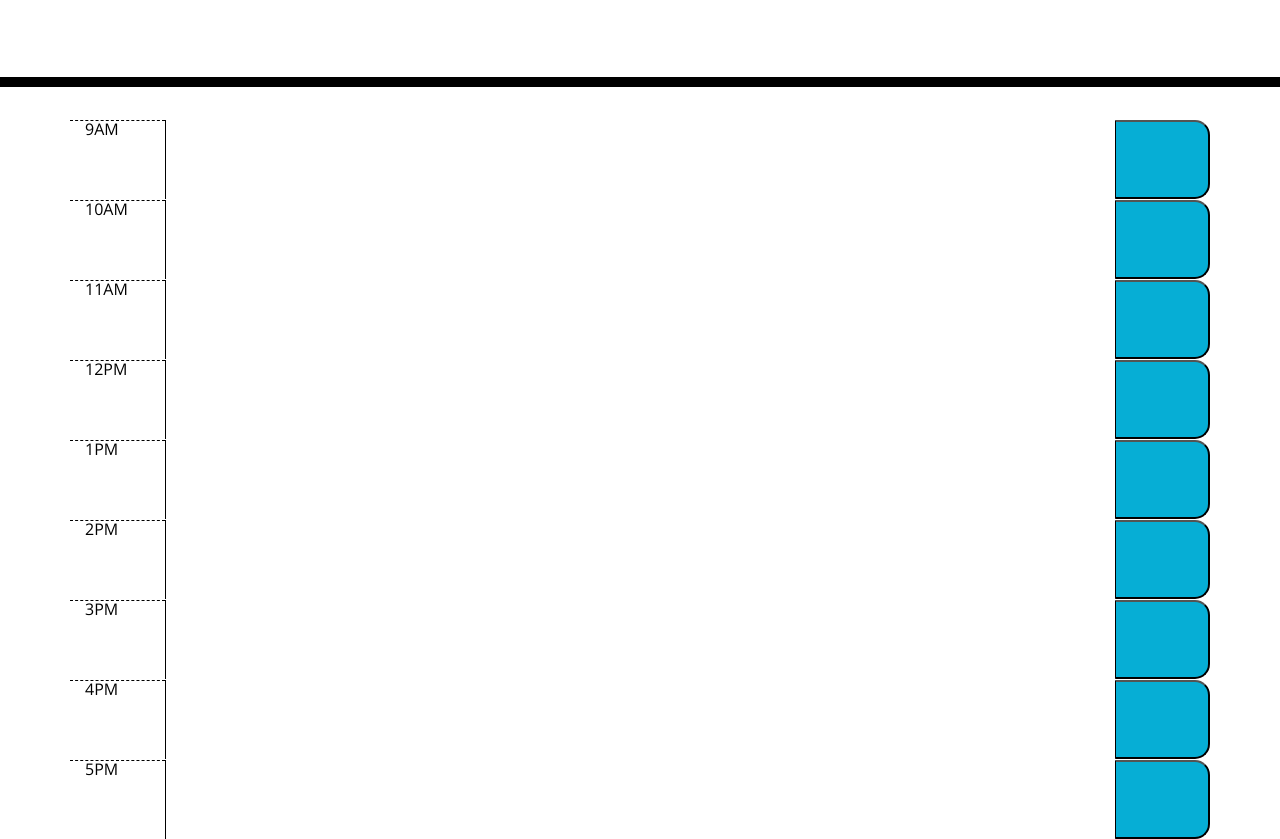
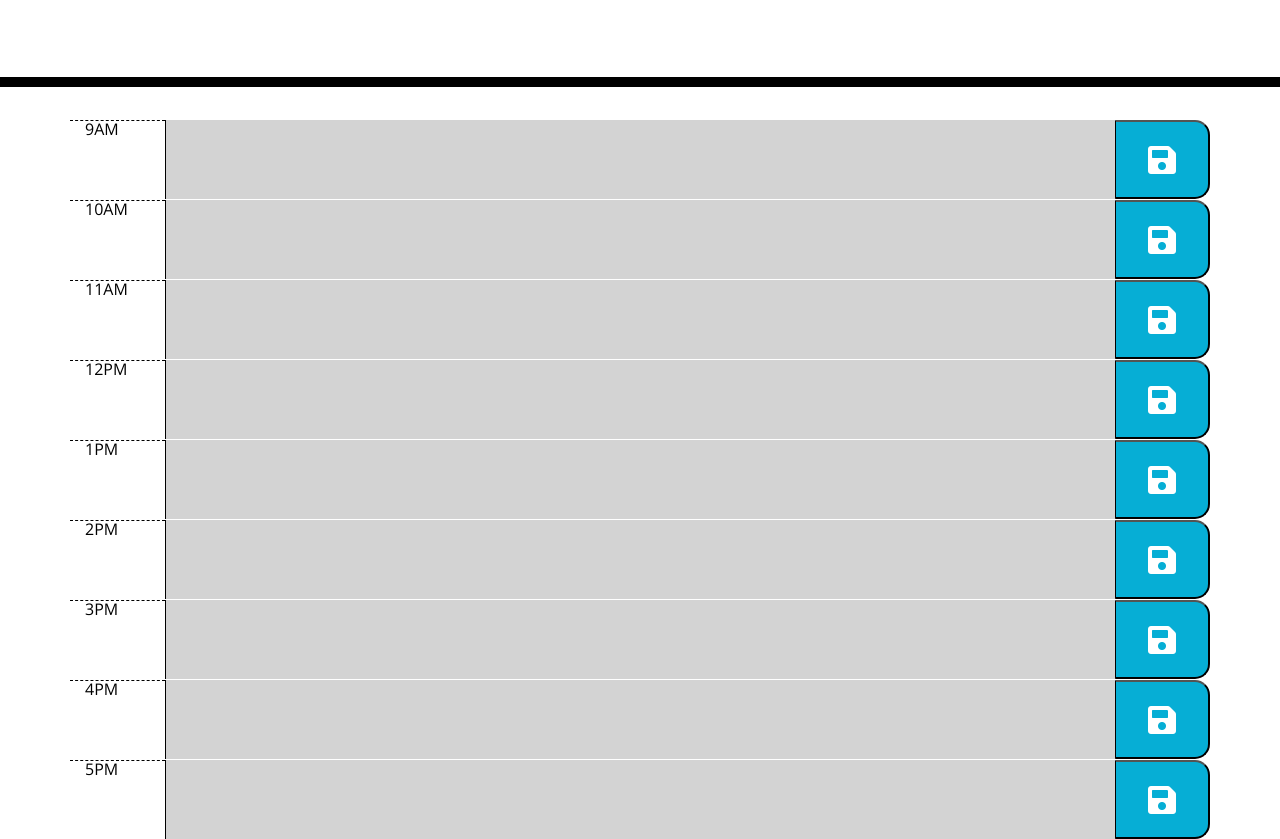
Before and after one commit to Md7113/Calender-workday, a plain HTML site: page index.html in a window 1280 px wide. Shown: the part 181-1020 px from the top of the page. Drawn offline with nearby package versions, Linux system fonts and the light colour scheme.

Commit message:
Added HTML and css styling

```diff
--- a/index.html
+++ b/index.html
@@ -4,10 +4,13 @@
     <meta charset="UTF-8" />
     <meta name="viewport" content="width=device-width, initial-scale=1.0" />
     <meta http-equiv="X-UA-Compatible" content="ie=edge" />
-    <link
+    <!-- <link
       rel="stylesheet"
       href="https://stackpath.bootstrapcdn.com/bootstrap/4.3.1/css/bootstrap.min.css"
-    />
+    /> -->
+
+    <link rel="stylesheet" href="https://cdn.jsdelivr.net/npm/bootstrap@4.6.2/dist/css/bootstrap.min.css"
+    integrity="sha384-xOolHFLEh07PJGoPkLv1IbcEPTNtaed2xpHsD9ESMhqIYd0nLMwNLD69Npy4HI+N" crossorigin="anonymous">
     <link
       rel="stylesheet"
       href="https://use.fontawesome.com/releases/v5.8.1/css/all.css"
@@ -28,52 +31,52 @@
       <p class="lead">A simple calendar app for scheduling your work day</p>
       <p id="currentDay" class="lead"></p>
     </header>
-    <div class="container w-100">
+    <div class="container colum">
       <!-- Timeblocks go here -->
       <div class="row">
         <div class="hour col-1" id="9">9AM</div>
-        <textarea class="col-10"></textarea>
-        <button class="saveBtn col-1"></button>
+        <textarea class="col-10 past"></textarea>
+        <button class="saveBtn col-1"><i class="fas fa-save fa-2x"></i></button>
       </div>
       <div class="row">
         <div class="hour col-1" id="10">10AM</div>
-        <textarea class="col-10"></textarea>
-        <button class="saveBtn col-1"></button>
+        <textarea class="col-10 past"></textarea>
+        <button class="saveBtn col-1"><i class="fas fa-save fa-2x"></i></button>
       </div>
       <div class="row">
         <div class="hour col-1" id="11">11AM</div>
-        <textarea class="col-10"></textarea>
-        <button class="saveBtn col-1"></button>
+        <textarea class="col-10 past"></textarea>
+        <button class="saveBtn col-1"><i class="fas fa-save fa-2x"></i></button>
       </div>
       <div class="row">
         <div class="hour col-1" id="12">12PM</div>
-        <textarea class="col-10"></textarea>
-        <button class="saveBtn col-1"></button>
+        <textarea class="col-10 past"></textarea>
+        <button class="saveBtn col-1"><i class="fas fa-save fa-2x"></i></button>
       </div>
       <div class="row">
         <div class="hour col-1" id="1">1PM</div>
-        <textarea class="col-10"></textarea>
-        <button class="saveBtn col-1"></button>
+        <textarea class="col-10 past"></textarea>
+        <button class="saveBtn col-1"><i class="fas fa-save fa-2x"></i></button>
       </div>
       <div class="row">
         <div class="hour col-1" id="2">2PM</div>
-        <textarea class="col-10"></textarea>
-        <button class="saveBtn col-1"></button>
+        <textarea class="col-10 past"></textarea>
+        <button class="saveBtn col-1"><i class="fas fa-save fa-2x"></i></button>
       </div>
       <div class="row">
         <div class="hour col-1" id="3">3PM</div>
-        <textarea class="col-10"></textarea>
-        <button class="saveBtn col-1"></button>
+        <textarea class="col-10 past"></textarea>
+        <button class="saveBtn col-1"><i class="fas fa-save fa-2x"></i></button>
       </div>
       <div class="row">
         <div class="hour col-1" id="4">4PM</div>
-        <textarea class="col-10"></textarea>
-        <button class="saveBtn col-1"></button>
+        <textarea class="col-10 past"></textarea>
+        <button class="saveBtn col-1"><i class="fas fa-save fa-2x"></i></button>
       </div>
       <div class="row">
         <div class="hour col-1" id="5">5PM</div>
-        <textarea class="col-10"></textarea>
-        <button class="saveBtn col-1"></button>
+        <textarea class="col-10 past"></textarea>
+        <button class="saveBtn col-1"><i class="fas fa-save fa-2x"></i></button>
       </div>
     </div>
 
```
